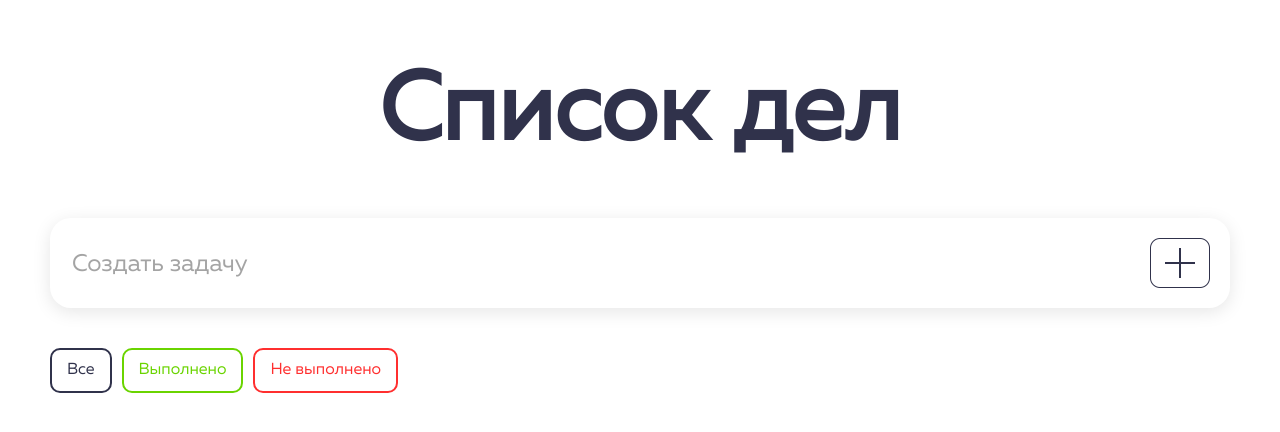
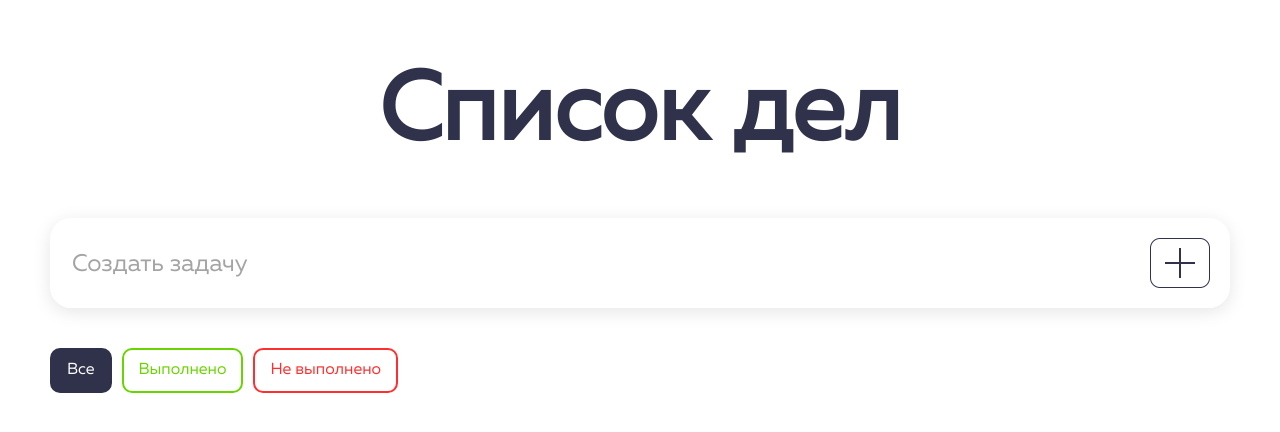
Before and after one commit to easuck/FERMA-test-task, a React (Vite) app: page / in a window 1280 px wide. Shown: the top 432 px of the page. Built offline with nearby package versions, Linux system fonts and the light colour scheme.

Commit message:
feat: added task filter selection

```diff
--- a/src/App.tsx
+++ b/src/App.tsx
@@ -5,21 +5,35 @@ import TaskList from "./components/TaskList/TaskList.tsx";
 import TagBar from "./components/TagBar/TagBar.tsx";
 import TagChip, {TagType} from "./components/TagChip/TagChip.tsx";
 import {useSelector} from "react-redux";
+import {useState} from "react";
 
 const App = () => {
     const todos = useSelector((state) => state.todos.todos);
+    const [activeTag, setActiveTag] = useState<TagType>(TagType.ALL);
     return (
         <div className='mainPage'>
             <h1 className='bold'>Список дел</h1>
             <TaskBar classname='mt-40'/>
             <TagBar classname='mt-40'>
-                <TagChip name={TagType.ALL}/>
-                <TagChip name={TagType.COMPLETE}/>
-                <TagChip name={TagType.INCOMPLETE}/>
+                <TagChip
+                    name={TagType.ALL}
+                    activeTag={activeTag}
+                    setActiveTag={setActiveTag}
+                />
+                <TagChip
+                    name={TagType.COMPLETE}
+                    activeTag={activeTag}
+                    setActiveTag={setActiveTag}
+                />
+                <TagChip
+                    name={TagType.INCOMPLETE}
+                    activeTag={activeTag}
+                    setActiveTag={setActiveTag}
+                />
             </TagBar>
             <TaskList classname='mt-20'>
                 {todos?.map(todo => {
-                    return <Task todo={todo}/>
+                    return activeTag == todo.status && <Task todo={todo}/>
                 })}
             </TaskList>
         </div>
--- a/src/components/TagChip/TagChip.scss
+++ b/src/components/TagChip/TagChip.scss
@@ -19,12 +19,21 @@
       color: #FFF;
       background: var(--default-secondary);
     }
+    &_active{
+      background: var(--default);
+      color: #FFF;
+    }
   }
   &_complete{
     color: var(--active);
     border: 2px solid var(--active);
     &:hover{
       background: var(--active-secondary);
+      color: var(--active);
+    }
+    &_active{
+      background: var(--active);
+      color: #FFF;
     }
   }
   &_incomplete{
@@ -32,6 +41,11 @@
     border: 2px solid var(--delete);
     &:hover{
       background: var(--delete-secondary);
+      color: var(--delete);
+    }
+    &_active{
+      background: var(--delete);
+      color: #FFF;
     }
   }
 }
--- a/src/components/TagChip/TagChip.tsx
+++ b/src/components/TagChip/TagChip.tsx
@@ -1,4 +1,5 @@
 import './TagChip.scss'
+import {SetStateAction} from "react";
 
 
 export enum TagType{
@@ -8,6 +9,8 @@ export enum TagType{
 }
 type Props = {
     name: TagType;
+    activeTag: TagType;
+    setActiveTag: React.Dispatch<SetStateAction<TagType>>
 }
 
 const tagStyles = {
@@ -16,9 +19,11 @@ const tagStyles = {
     'Не выполнено': 'TagChip_incomplete'
 }
 
-const TagChip = ({name}: Props) => {
+const TagChip = ({name, activeTag, setActiveTag}: Props) => {
     return (
-        <div className={`TagChip ${tagStyles[name]}`}>
+        <div className={`TagChip ${tagStyles[name]} ${activeTag == name && tagStyles[name] + '_active'}`}
+            onClick={() => (setActiveTag(name))}
+        >
             <h3 className='regular'>{name}</h3>
         </div>
     );
```
